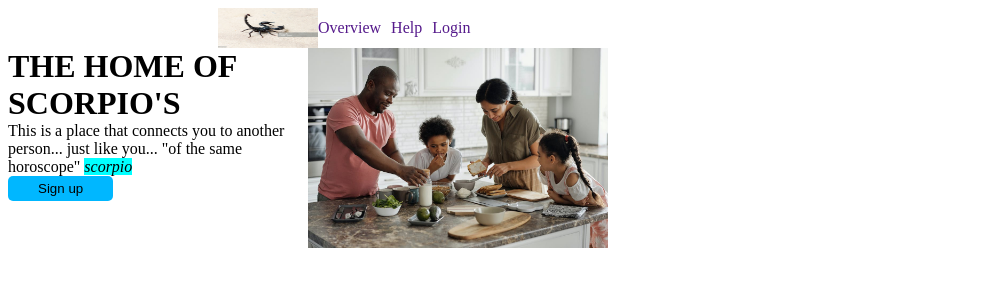
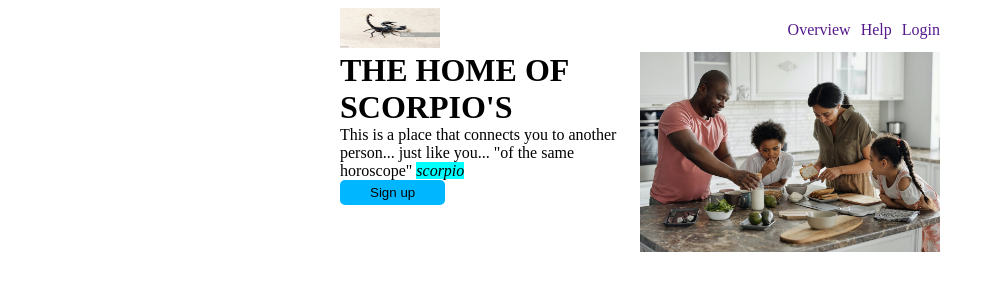
Before and after one commit to SoccerDevC/landing-page, a plain HTML site: page index.html in a window 1280 px wide. Shown: the whole page, without its empty margins (0-995 px from the left). Drawn offline with Linux system fonts and the light colour scheme.

Commit message:
the first section is finished. Only afew adjustments but i can now move on to section two

```diff
--- a/index.html
+++ b/index.html
@@ -10,7 +10,9 @@
         <div class="entire-document">
             <div class="header">
                 <div class="header-top common">
+                    <div class="image-logo">
                     <img class="logo" src="scorpio.jpg" alt="an image of a scorpion"/>
+                    </div>
                     <div class="header-links">
                         <div><a href="">Overview</a></div>
                         <div><a href="">Help</a></div>
--- a/styles.css
+++ b/styles.css
@@ -1,8 +1,14 @@
+body{
+    padding: 10px auto;
+    display: flex;
+    justify-content: center;
+    align-items: center;
+}
 .entire-document{
     display: flex;
     flex-direction: column;
     margin: 0px;
-    padding: auto;
+    padding: 10px auto;
     width:600px;
 
 }
@@ -13,9 +19,12 @@
     flex: 1;
 }
 .header-top{
+    width:600px;
     display: flex;
     justify-content: center;
+    justify-content: space-between;
     align-items: center;
+    gap: 200px;
 }
 .logo{
     width:100px;
@@ -38,13 +47,11 @@
     height:200px;
 }
 .header-links{
-    width:80px;
-   display: flex;
-   justify-content: space-between;
-   gap:10px;
-   padding: 0px;
-   margin: 0px;
-   flex-shrink:0;
+    display: flex;
+
+    gap:10px;
+    padding: 0px;
+    margin: 0px;
 
 }
 a{
```
